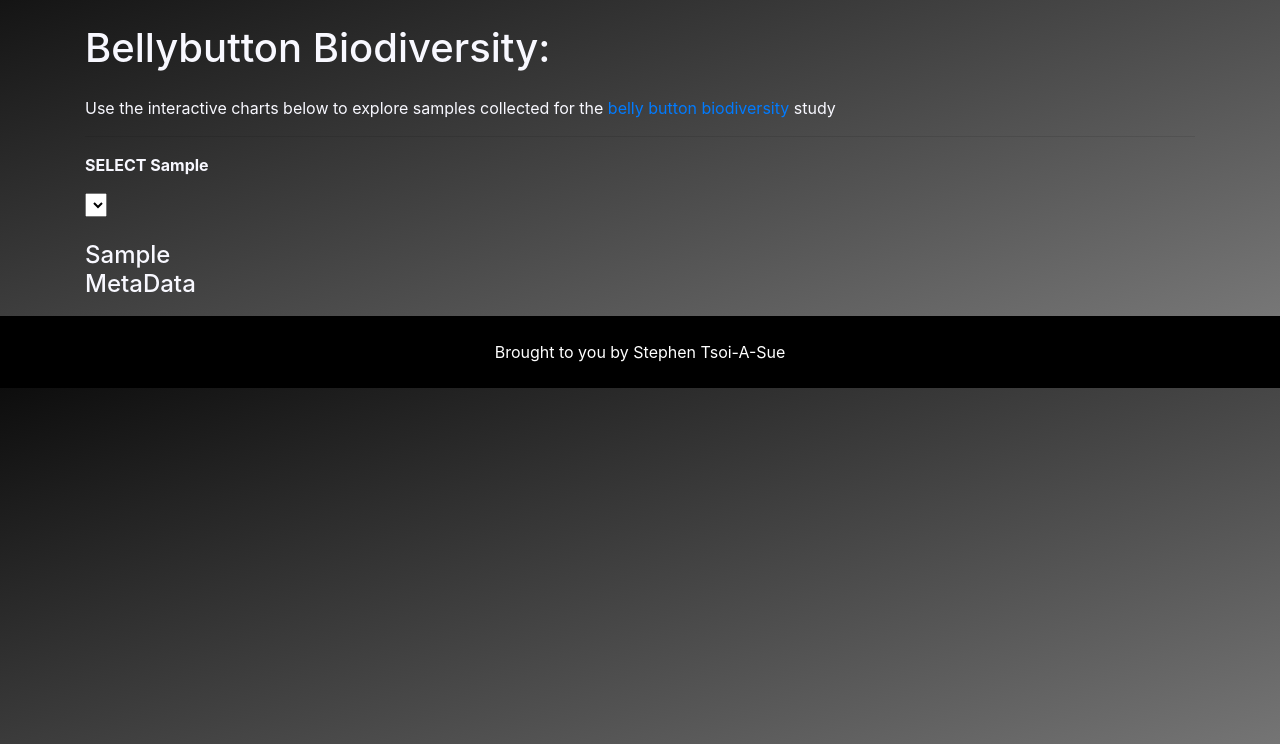
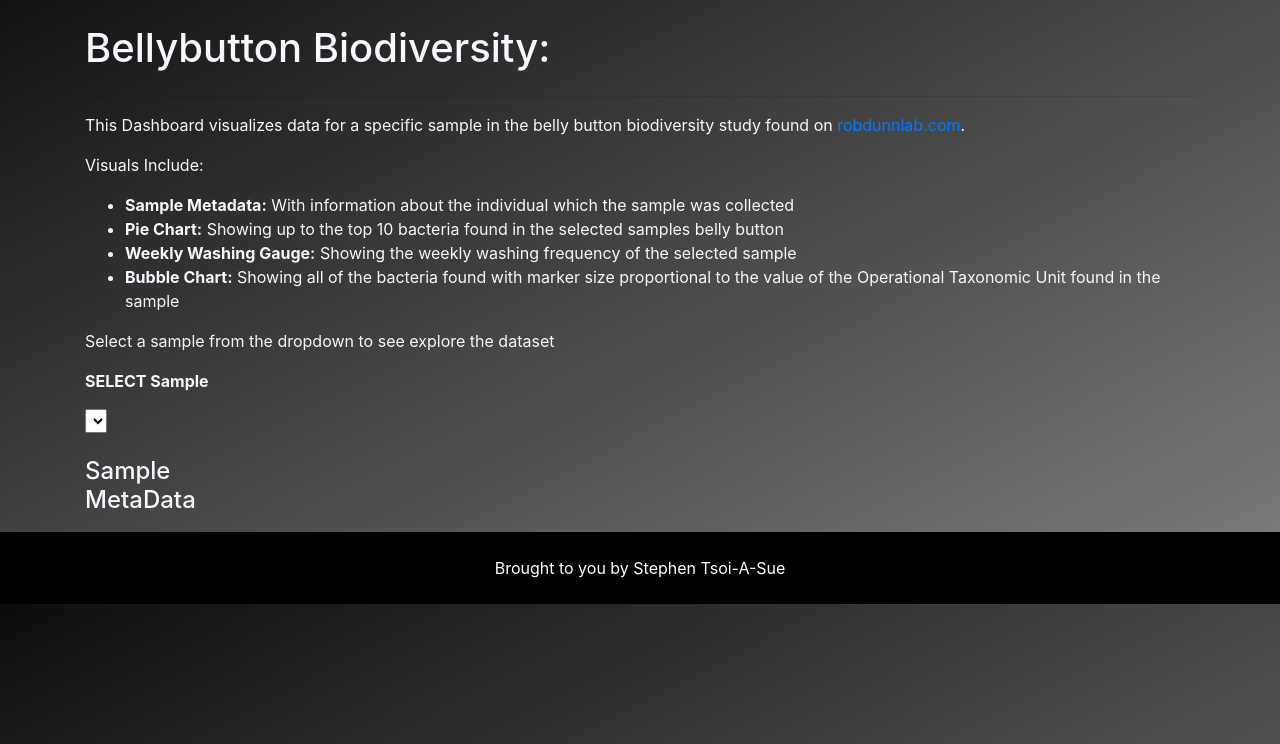
Before and after one commit to stsoiasue/Belly_Button_Diversity_Dashboard, a Flask app: page / in a window 1280 px wide. Shown: the part 56-800 px from the top of the page. Run offline with Flask 2, Linux system fonts and the light colour scheme; lists and menus that the app fills with data are empty; some libraries are stand-ins or nearby versions.

Commit message:
finalize styling update

```diff
--- a/app/static/js/app.js
+++ b/app/static/js/app.js
@@ -92,15 +92,15 @@ function optionChanged(sample) {
                             type: 'pie',
                             hovertext: pieDescriptions,
                             insidetextfont: {color: 'ghostwhite'},
-                            outsidetextfont: {color: 'ghostwhite'}
+                            outsidetextfont: {color: 'ghostwhite'},
                         }];
 
                         var pieLayout = {
-                            title: 'Most Prevalent Organisims for selected Sample',
+                            title: `Top Bacteria in Sample`,
                             titlefont: {color: 'ghostwhite'},
                             paper_bgcolor: 'transparent',
                             plot_bgcolor: 'transparent',
-                            // legend: {font: {color: 'ghostwhite'}}
+                            legend: {font: {color: 'ghostwhite'}}
                         };
 
                         var bubbleData = [{
@@ -115,7 +115,7 @@ function optionChanged(sample) {
                         }];
 
                         var bubbleLayout = {
-                            title: 'ADD TITLE',
+                            title: 'Bacteria Proportional to OTU value',
                             titlefont: {color: 'ghostwhite'},
                             paper_bgcolor: 'transparent',
                             plot_bgcolor: 'transparent',
--- a/app/templates/index.html
+++ b/app/templates/index.html
@@ -34,7 +34,7 @@
             <li class="nav-item active navbar-right dropdown">
                 <a class="nav-link dropdown-toggle" id="dropdown03" data-toggle="dropdown" aria-haspopup="true" aria-expanded="false">Data Models</a>
                 <div class="dropdown-menu" aria-labelledby="dropdown03">
-                  <a class="dropdown-item" href="#">Belly Button Biodiversity Dashboard</a>
+                  <a class="dropdown-item" href="https://damp-shelf-17886.herokuapp.com/">Belly Button Biodiversity Dashboard</a>
                   <a class="dropdown-item" href="#">Lattitude Analysis</a>
                   <a class="dropdown-item" href="#">Predicting MVP w/ Machine Learning</a>
                   <a class="dropdown-item" href="#"></a>
@@ -53,8 +53,21 @@
     <div class='container'>
 
       <h1 class="my-4 text">Bellybutton Biodiversity:</h1>
-      <p class='text'>Use the interactive charts below to explore samples collected for the <a href='http://robdunnlab.com/projects/belly-button-biodiversity/' target="_blank">belly button biodiversity</a> study</p>
       <hr>
+
+      <div class='row'>
+          <div class='col-md-12'>
+            <p class='text'>This Dashboard visualizes data for a specific sample in the belly button biodiversity study found on <a href='http://robdunnlab.com/projects/belly-button-biodiversity/' target="_blank">robdunnlab.com</a>.</p>
+            <p class='text'>Visuals Include:</p>
+            <ul class='text'>
+              <li><strong>Sample Metadata:</strong> With information about the individual which the sample was collected</li>
+              <li><strong>Pie Chart:</strong> Showing up to the top 10 bacteria found in the selected samples belly button</li>
+              <li><strong>Weekly Washing Gauge:</strong> Showing the weekly washing frequency of the selected sample</li>
+              <li><strong>Bubble Chart:</strong> Showing all of the bacteria found with marker size proportional to the value of the Operational Taxonomic Unit found in the sample</li>
+            </ul>
+            <p class='text'>Select a sample from the dropdown to see explore the dataset</p>
+          </div>
+      </div>
 
       <div class='row'>
           <div class='col-md-2'>
```
